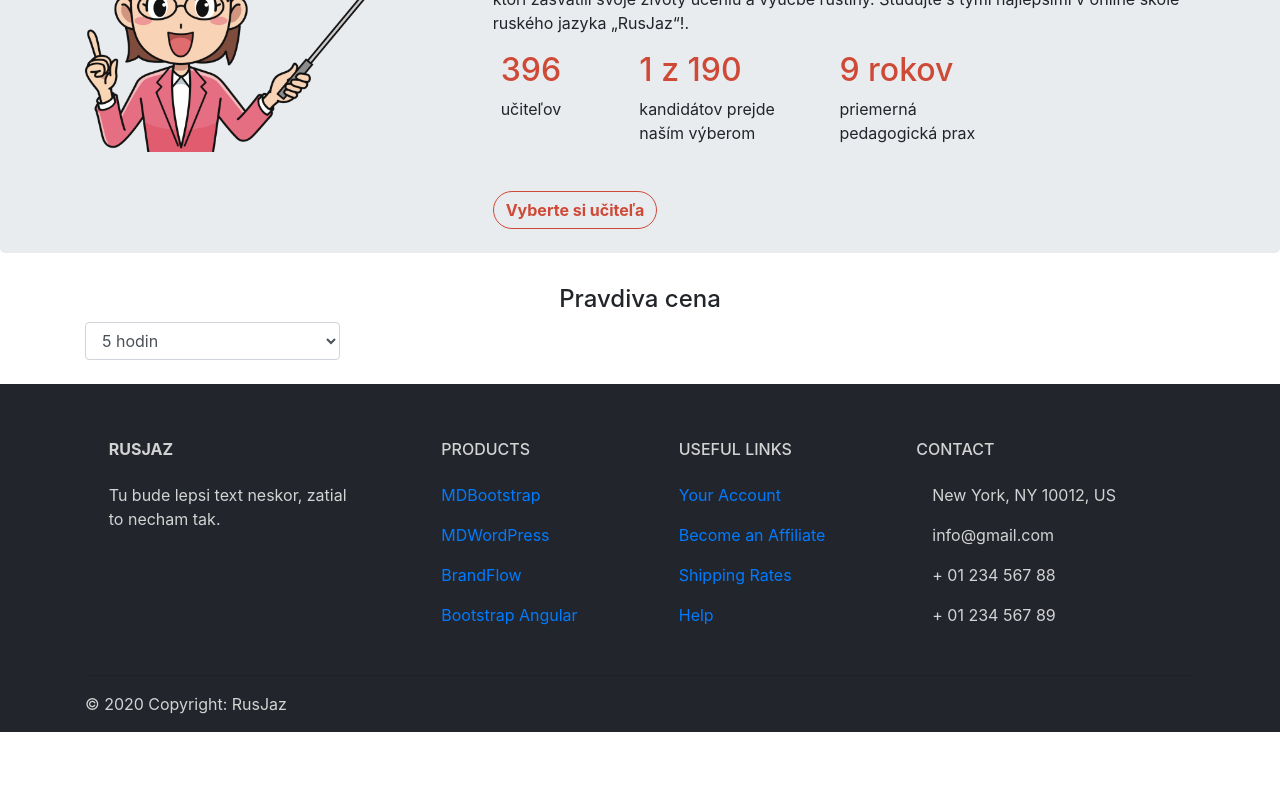
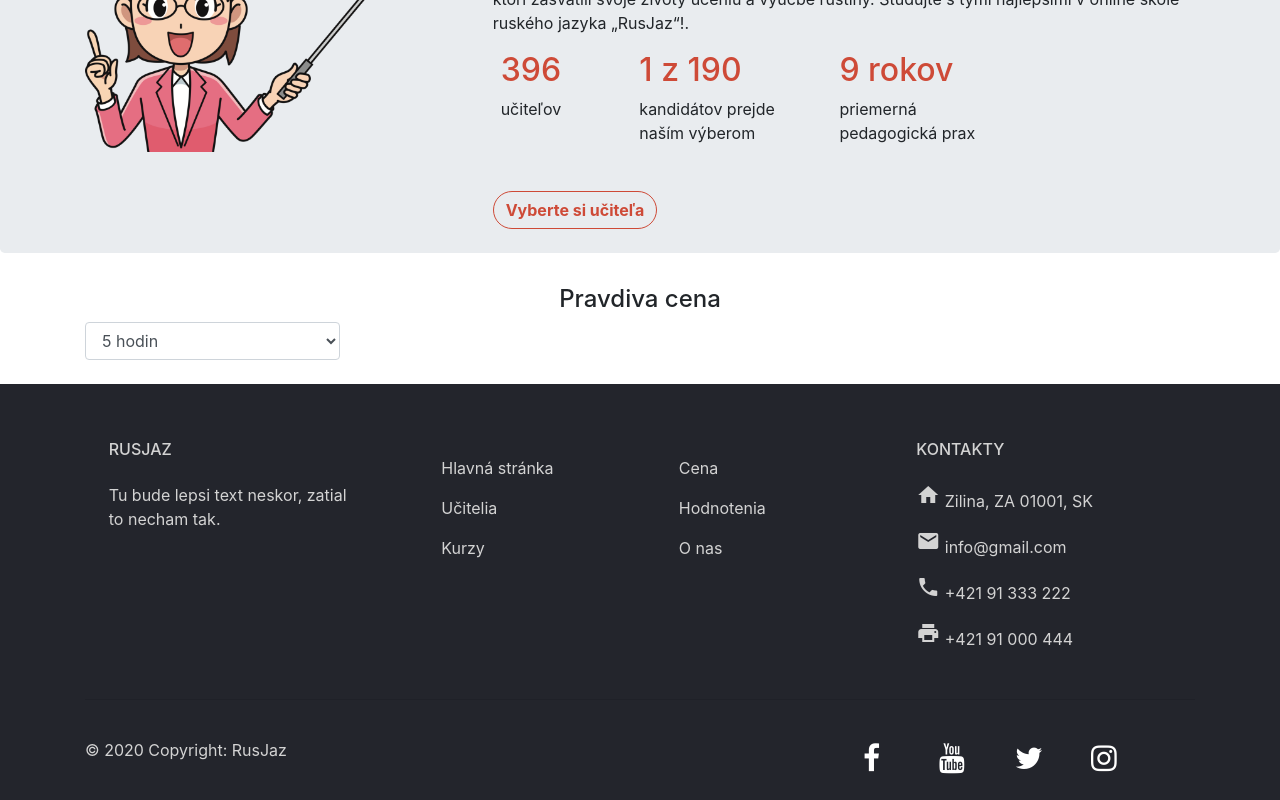
Before and after one commit to Anutasiy/vaii-sem, an Angular app: page / in a window 1280 px wide. Shown: the part 1535-2335 px from the top of the page. Before the commit the page ends 2267 px from the top, so only its background shows below. Built offline with nearby package versions, Linux system fonts and the light colour scheme.

Commit message:
hotovy footer

```diff
--- a/src/app/footer/footer.component.css
+++ b/src/app/footer/footer.component.css
@@ -6,3 +6,26 @@
 .i {
   text-color: white !important;
 }
+
+.fa{
+  color: white !important;
+}
+
+a {
+  color: lightgray !important;
+}
+/* Style all font awesome icons */
+.fa {
+  padding: 20px;
+  font-size: 30px;
+  width: 50px;
+  text-align: center;
+  text-decoration: none;
+}
+
+/* Add a hover effect if you want */
+.fa:hover {
+  opacity: 0.7;
+}
+
+/* Set a specific color for each brand */
--- a/src/app/footer/footer.component.html
+++ b/src/app/footer/footer.component.html
@@ -9,7 +9,7 @@
 
       <!-- Grid column -->
       <div class="col-md-3 col-lg-3 col-xl-3 mx-auto mt-3">
-        <h6 class="text-uppercase mb-4 font-weight-bold">RusJaz</h6>
+        <h6 class="text-uppercase mb-4">RusJaz</h6>
         <p>Tu bude lepsi text neskor, zatial to necham tak.</p>
       </div>
       <!-- Grid column -->
@@ -18,18 +18,15 @@
 
       <!-- Grid column -->
       <div class="col-md-2 col-lg-2 col-xl-2 mx-auto mt-3">
-        <h6 class="text-uppercase mb-4">Products</h6>
+        <p></p>
         <p>
-          <a href="#!">MDBootstrap</a>
+          <a href="#!">Hlavná stránka</a>
         </p>
         <p>
-          <a href="#!">MDWordPress</a>
+          <a href="#!">Učitelia</a>
         </p>
         <p>
-          <a href="#!">BrandFlow</a>
-        </p>
-        <p>
-          <a href="#!">Bootstrap Angular</a>
+          <a href="#!">Kurzy</a>
         </p>
       </div>
       <!-- Grid column -->
@@ -38,18 +35,15 @@
 
       <!-- Grid column -->
       <div class="col-md-3 col-lg-2 col-xl-2 mx-auto mt-3">
-        <h6 class="text-uppercase mb-4">Useful links</h6>
+        <p></p>
         <p>
-          <a href="#!">Your Account</a>
+          <a href="#!">Cena</a>
         </p>
         <p>
-          <a href="#!">Become an Affiliate</a>
+          <a href="#!">Hodnotenia</a>
         </p>
         <p>
-          <a href="#!">Shipping Rates</a>
-        </p>
-        <p>
-          <a href="#!">Help</a>
+          <a href="#!">O nas</a>
         </p>
       </div>
 
@@ -58,15 +52,16 @@
 
       <!-- Grid column -->
       <div class="col-md-4 col-lg-3 col-xl-3 mx-auto mt-3">
-        <h6 class="text-uppercase mb-4">Contact</h6>
+        <h6 class="text-uppercase mb-4">Kontakty</h6>
         <p>
-          <i class="fas fa-home mr-3"></i> New York, NY 10012, US</p>
+          <span class="material-icons">home</span> Zilina, ZA 01001, SK</p>
         <p>
-          <i class="fas fa-envelope mr-3"></i> info@gmail.com</p>
+         <span class="material-icons">email</span> info@gmail.com</p>
         <p>
-          <i class="fas fa-phone mr-3"></i> + 01 234 567 88</p>
+         <span class="material-icons">phone</span> +421 91 333 222
+        </p>
         <p>
-          <i class="fas fa-print mr-3"></i> + 01 234 567 89</p>
+          <span class="material-icons">print</span> +421 91 000 444</p>
       </div>
       <!-- Grid column -->
 
@@ -88,33 +83,23 @@
       <!-- Grid column -->
 
       <!-- Grid column -->
-      <div class="col-md-5 col-lg-4 ml-lg-0">
+      <div class="">
 
         <!-- Social buttons -->
-        <div class="text-center text-md-right">
-          <ul class="list-unstyled list-inline">
-            <li class="list-inline-item">
-              <a class="btn-floating btn-sm rgba-white-slight mx-1">
-                <i class="fab fa-facebook-f"></i>
-              </a>
-            </li>
-            <li class="list-inline-item">
-              <a class="btn-floating btn-sm rgba-white-slight mx-1">
-                <i class="fab fa-twitter"></i>
-              </a>
-            </li>
-            <li class="list-inline-item">
-              <a class="btn-floating btn-sm rgba-white-slight mx-1">
-                <i class="fab fa-google-plus-g"></i>
-              </a>
-            </li>
-            <li class="list-inline-item">
-              <a class="btn-floating btn-sm rgba-white-slight mx-1">
-                <i class="fab fa-linkedin-in"></i>
-              </a>
-            </li>
-          </ul>
-        </div>
+        <link rel="stylesheet" href="https://cdnjs.cloudflare.com/ajax/libs/font-awesome/4.7.0/css/font-awesome.min.css">
+        <div class="template-demo">
+          <button type="button" class="btn btn-social-icon btn-facebook btn-rounded">
+            <i class="fa fa-facebook"></i>
+          </button>
+          <button type="button" class="btn btn-social-icon btn-youtube btn-rounded">
+            <i class="fa fa-youtube"></i>
+          </button>
+          <button type="button" class="btn btn-social-icon btn-twitter btn-rounded">
+            <i class="fa fa-twitter"></i>
+          </button>
+          <button type="button" class="btn btn-social-icon btn-instagram btn-rounded">
+            <i class="fa fa-instagram"></i>
+          </button> </div>
 
       </div>
       <!-- Grid column -->
--- a/src/app/header/header.component.css
+++ b/src/app/header/header.component.css
@@ -12,7 +12,9 @@
   text-align: right;
   align-content: end;
 }
-
+.dropdown:hover>.dropdown-menu {
+  display: block;
+}
 
 /*#navBar {*/
 /*  position: fixed;*/
--- a/src/app/header/header.component.html
+++ b/src/app/header/header.component.html
@@ -5,12 +5,14 @@
   <button class="navbar-toggler" type="button" data-toggle="collapse" data-target="#navbarNavDropdown" aria-controls="navbarNavDropdown" aria-expanded="false" aria-label="Toggle navigation">
     <span class="navbar-toggler-icon"></span>
   </button>
+
+
   <div class="collapse navbar-collapse" id="navbarNavDropdown">
     <ul class="navbar-nav ml-auto">
       <li class="nav-item active">
         <a class="nav-link" href="#">Učitelia <span class="sr-only">(current)</span></a>
       </li>
-      <li class="nav-item dropdown ml-auto">
+      <li class="nav-item dropdown ">
         <a class="nav-link dropdown-toggle" href="#" id="navbarDropdownMenuLink" role="button" data-toggle="dropdown" aria-haspopup="true" aria-expanded="false">
           Kurzy
         </a>
--- a/src/app/header/header.component.ts
+++ b/src/app/header/header.component.ts
@@ -1,6 +1,4 @@
 import {Component} from '@angular/core';
-import {$} from 'protractor';
-
 @Component({
   selector: 'app-header',
   templateUrl: './header.component.html',
@@ -9,5 +7,5 @@ import {$} from 'protractor';
 })
 
 export class HeaderComponent {
-  collapsed = true;
+
 }
--- a/src/index.html
+++ b/src/index.html
@@ -12,5 +12,8 @@
  </head>
 <body>
   <app-root>Loading..</app-root>
+  <script src="https://code.jquery.com/jquery-3.5.1.slim.min.js" integrity="sha384-DfXdz2htPH0lsSSs5nCTpuj/zy4C+OGpamoFVy38MVBnE+IbbVYUew+OrCXaRkfj" crossorigin="anonymous"></script>
+  <script src="https://cdn.jsdelivr.net/npm/popper.js@1.16.1/dist/umd/popper.min.js" integrity="sha384-9/reFTGAW83EW2RDu2S0VKaIzap3H66lZH81PoYlFhbGU+6BZp6G7niu735Sk7lN" crossorigin="anonymous"></script>
+  <script src="https://cdn.jsdelivr.net/npm/bootstrap@4.5.3/dist/js/bootstrap.min.js" integrity="sha384-w1Q4orYjBQndcko6MimVbzY0tgp4pWB4lZ7lr30WKz0vr/aWKhXdBNmNb5D92v7s" crossorigin="anonymous"></script>
 </body>
 </html>
```
Also changed, not shown: src/app/main-page/main-page.component.css (line endings or trailing spaces), src/app/main-page/main-page.component.html (line endings or trailing spaces).
